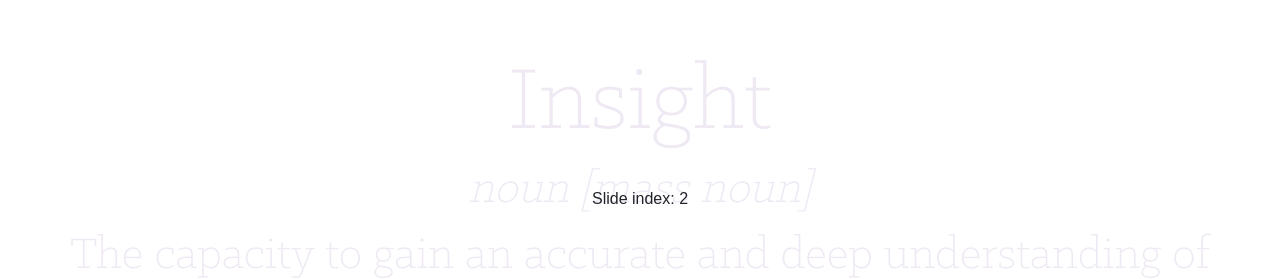
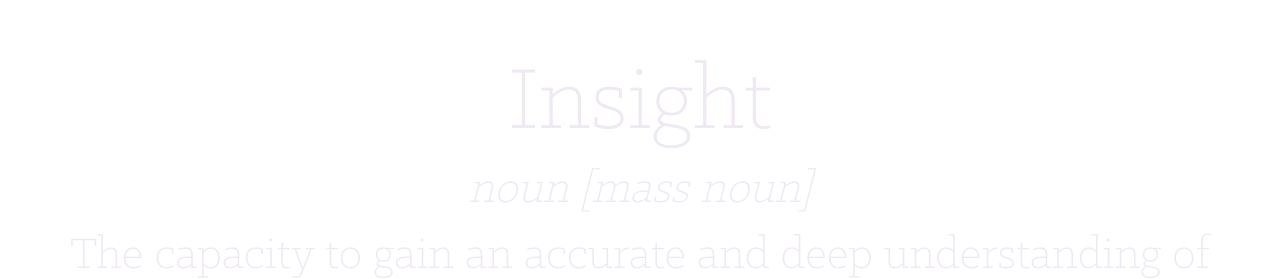
Before and after one commit to PatrickSara-Insight/insight-DDD, a React (Create React App) app in the folder insight-demo/: page / in a window 1280 px wide. Shown: the part 201-480 px from the top of the page. Built offline with nearby package versions, Linux system fonts and the light colour scheme.

Commit message:
style changes

```diff
--- a/insight-demo/src/components/carousel/Carousel.jsx
+++ b/insight-demo/src/components/carousel/Carousel.jsx
@@ -62,7 +62,6 @@ const PapaCarousel = () => {
       <Container fluid className="background-cont">
         <Image className="logo-vertical" fluid alt="insight-logo" src={Logo} />
       </Container>
-      <h1 id="slide-index">{`Slide index: ${slideIndex}`}</h1>
     </Container>
   );
 };
--- a/insight-demo/src/styles/components/_carousel.scss
+++ b/insight-demo/src/styles/components/_carousel.scss
@@ -87,7 +87,3 @@
     min-width: 100px;
     height: auto;
 }
-
-#slide-index {
-    z-index: 90;
-}
--- a/insight-demo/src/styles/styles.css
+++ b/insight-demo/src/styles/styles.css
@@ -118,10 +118,6 @@ body {
   height: auto;
 }
 
-#slide-index {
-  z-index: 90;
-}
-
 .italic {
   font-family: "Klinic Slab Italic", sans-serif;
 }
```
Also changed, not shown: 1 other file (tests, documents, lock files or other folders).
